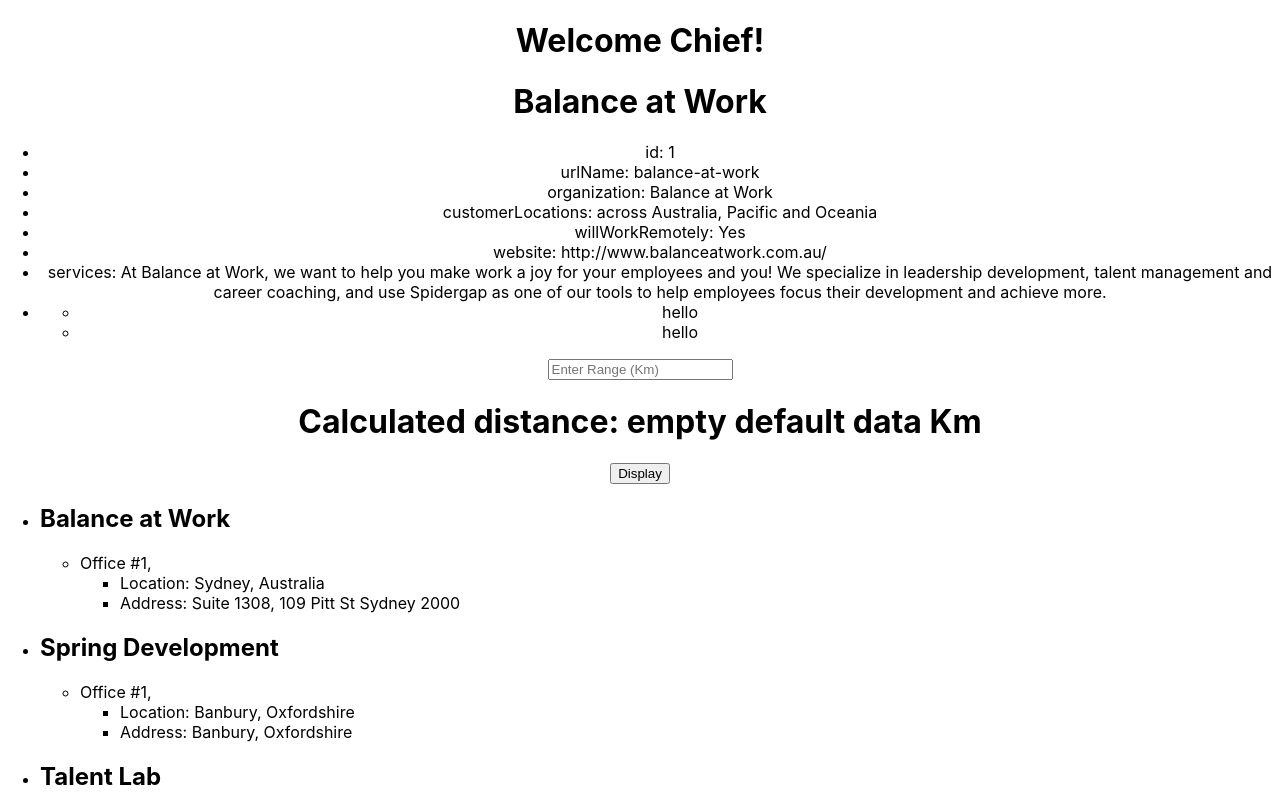
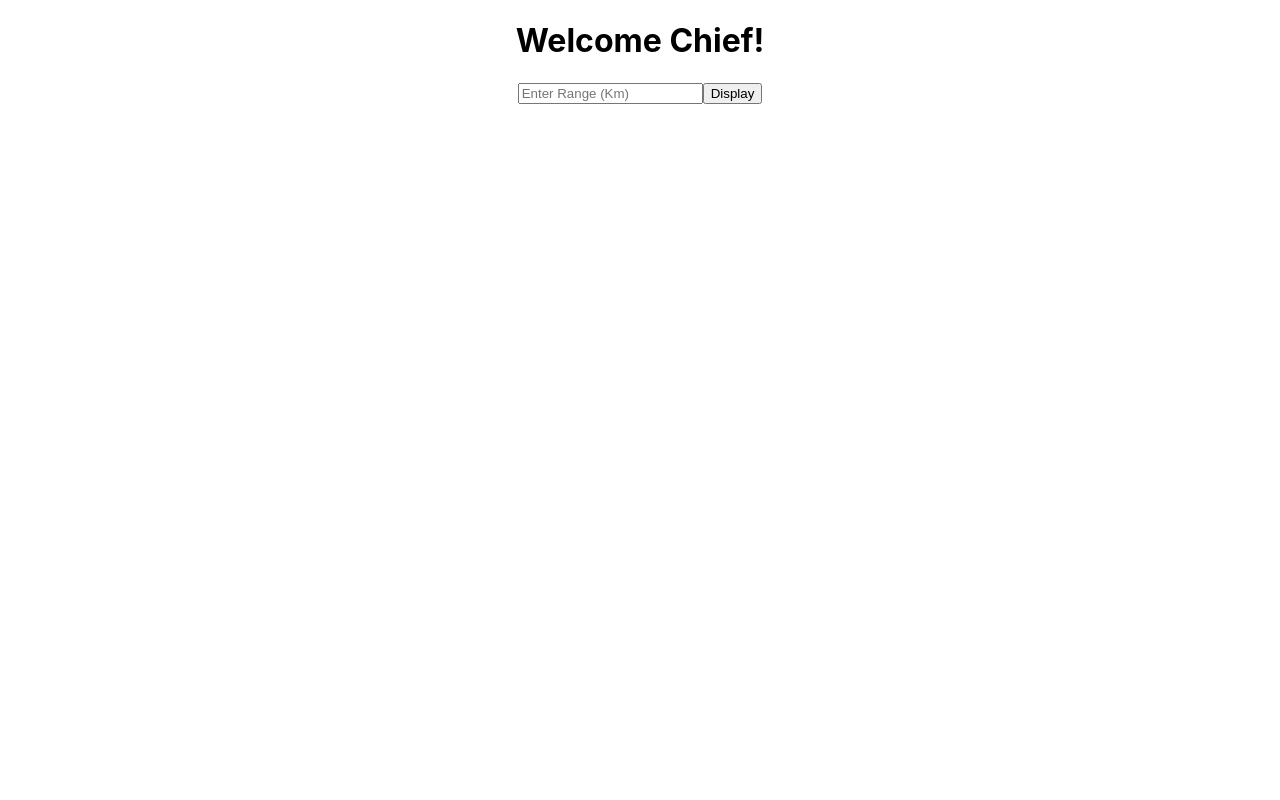
Before and after one commit to ConanDev/find_em, a React (Create React App) app: page / in a window 1280 px wide. Shown: the top 800 px of the page. Built offline with nearby package versions, Linux system fonts and the light colour scheme.

Commit message:
Successful Partner Selection
1. Fetch and display in-range companies
2. Some cleanup

```diff
--- a/src/ManagePartners.js
+++ b/src/ManagePartners.js
@@ -2,29 +2,9 @@
 const partners = require('./partners.json')
 
 export function DisplayStats(){
-    //display the first company only
     let allCompanies = []
-    const p0 = partners[0] // TO REMOVE
-    let coordinates = p0.offices[0].coordinates.split(',') //TO REMOVE
-    const keys = Object.keys(p0)
-    //####
-    const organization = p0.organization
-        //for each partner, we have "prop" =  {companyName, branches}
-        //where branches is an array == [{location, address, coordinates}]
-        let branches = []
-        let prop = {organization: organization, branches : branches} //assuming branches to be passed by ref!
-        //this is the inner ForEach for the branches
-        const offices = p0.offices //did a mistake more than once: object[]
 
-        offices.forEach(office => {
-            //for each office, add its location, address, and coordinates
-            branches.push({
-                location : office.location,
-                address : office.address,
-                coordinates : office.coordinates.split(',')})
-        })
-    //####
-    partners.forEach((p1, idx) => {
+    partners.forEach((p1) => {
         const organization = p1.organization
         //for each partner, we have "prop" =  {companyName, branches}
         //where branches is an array == [{location, address, coordinates}]
@@ -42,41 +22,10 @@
         })
         allCompanies.push(prop)
     })
-    //the following is not needed so far...
-    const listItems = keys.map((key) =>
-    {
-        let res = null
-        if(key !== 'offices'){
-            if(key!=='willWorkRemotely'){
-                //convert boolean to string
-                res = <li>{key}: {p0[key]}</li>
-            }
-            else{
-                res = <li>{key}: {p0[key] ? "Yes" : "No"}</li>
-            }
-        }
-        else{
-            //let's deal with offices later
-            res = <li><ul>
-                {/* {p0[key].map((office, index) => {
-                    <li>office #{index+1}</li>
-                })} */}
-                <li>hello</li>
-                <li>hello</li>
-            </ul>
-            </li>
-        }
-        return res
-})
+
     return (
         <div>
-        <h1>{p0.organization}</h1>
-        <ul>
-            {listItems}
-        </ul>
-        {/* for now, I am adding multiple props for testing purposes.
-        Later only one should remain */}
-        <Input coordinates={coordinates} partners={allCompanies} partner={prop} />
+        <Input partners={allCompanies}  />
         </div>
     );
 }
--- a/src/input_range.js
+++ b/src/input_range.js
@@ -2,68 +2,68 @@
 
 export function Input(props){
     //"data" is the calculated distance
-    const [data, setData] = useState("empty default data")
+    // const [data, setData] = useState("empty default data")
     //"data2" is the maximum input range
-    const [data2, setData2] = useState("empty default data (runtime)")
-    let inputRange = null
+    const [inputRange, setInputRange] = useState(0)
+    const selfCoor = [51.5144636,-0.142571]
+    const [inRangePartners, setInRangePartners] = useState(<div></div>)
     return(
         <div>
         <input type="number" placeholder="Enter Range (Km)" onChange={OnChangeHandle} />
-        <h1>{"Calculated distance: " + data.toString() + " Km"}</h1>
+        {/* <h1>{"Calculated distance: " + data.toString() + " Km"}</h1> */}
         <button onClick={() => OnButtonClicked(props)}>Display</button>
         <ul>
-            {PartnersInRange(props.partners) //should be changed to "partners"
-            }
+            {inRangePartners}
         </ul>
         </div>
     );
 
     function OnChangeHandle(inputData){
-        inputRange = inputData.target.value
-        setData2(inputRange)
-
+        setInputRange(inputData.target.value)
     }
 
     function OnButtonClicked(props){
-        const dist = CalculateDistance(props) //moved string conversion to later
-        setData(dist)
-        const text = parseFloat(data) <= parseFloat(data2) ? "Company is in range" : "Company is outside of range"
-        alert(text)
-    }
-
-    function CalculateDistance(props){
-        //bring json degree data from ManagePartners
-        /**
-         * What to do to handle all the companies?
-         * Get an array of objects
-         * each object is {companyName, offices} OR {companyName, [{location, address, coordinates}]}
-         */
-        let selfCoor = [51.5144636,-0.142571]
-        selfCoor = selfCoor.map(deg => DegreesToRadians(deg))
-        let targetCoor = props.coordinates.map(num => parseFloat(num, 10))
-        targetCoor = targetCoor.map(deg => DegreesToRadians(deg))
-        const dist = GCD(selfCoor, targetCoor) / 1000 //meters to Km
-        return dist.toFixed(2);
+        setInRangePartners(PartnersInRange(props.partners))
     }
 
     function DegreesToRadians(deg){
         return deg * Math.PI / 180
     }
 
-    function GCD(p1, p2){
-        //calculates the Great Circle Distance between points p1 and p2
+    function GCD(_p1, _p2){
+        //calculates the Great Circle Distance between points _p1 and _p2
+        //the latter need to be converted to radians
         const r = 6371009 // earth mean radius => minimized errors
+        const p1 = _p1.map(DegreesToRadians)
+        const p2 = _p2.map(DegreesToRadians)
         const a = Math.sin(p1[1]) * Math.sin(p2[1])
         const b = Math.cos(p1[1]) * Math.cos(p2[1])
         const c = Math.cos(p1[0] - p2[0])
         const del_sigma = Math.acos(a*b + c)
         const dist = r * del_sigma
-        return dist
+        return dist / 1000 //meters to Km
     }
 
     function PartnersInRange(partners){
-        //only works on one partner for now, and doesn't check range
-        return partners.map(DisplayPartner)
+        //filters all partners according to range
+        //returns an array of in-range partners
+        const inRangePartners = partners.filter(CheckValidPartner)
+        return inRangePartners.map(DisplayPartner)
+    }
+
+    function CheckValidPartner(partner){
+        //check if a certain (single) partner is in-range
+        //must check all offices of this partner
+        //if one is in range, then true. if none, false
+        let isValid = false
+        for (const branch of partner.branches){
+            const dist = GCD(selfCoor, branch.coordinates.map(coor => parseFloat(coor)))
+            if(dist <= inputRange){
+                isValid = true
+                break
+            }
+        }
+        return isValid
     }
 
     function DisplayPartner(partner){
```
